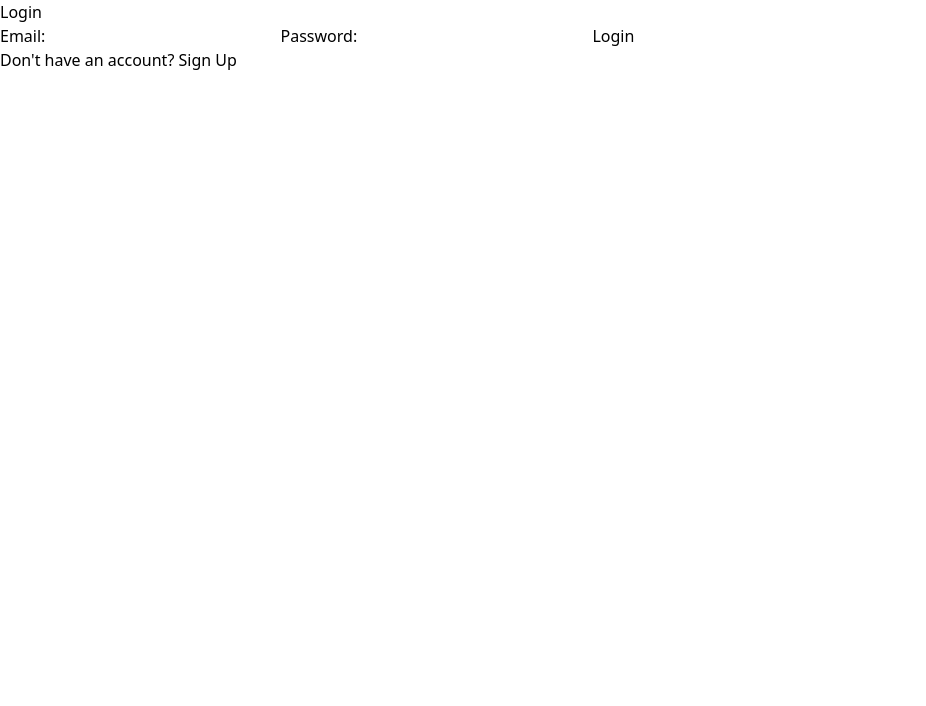
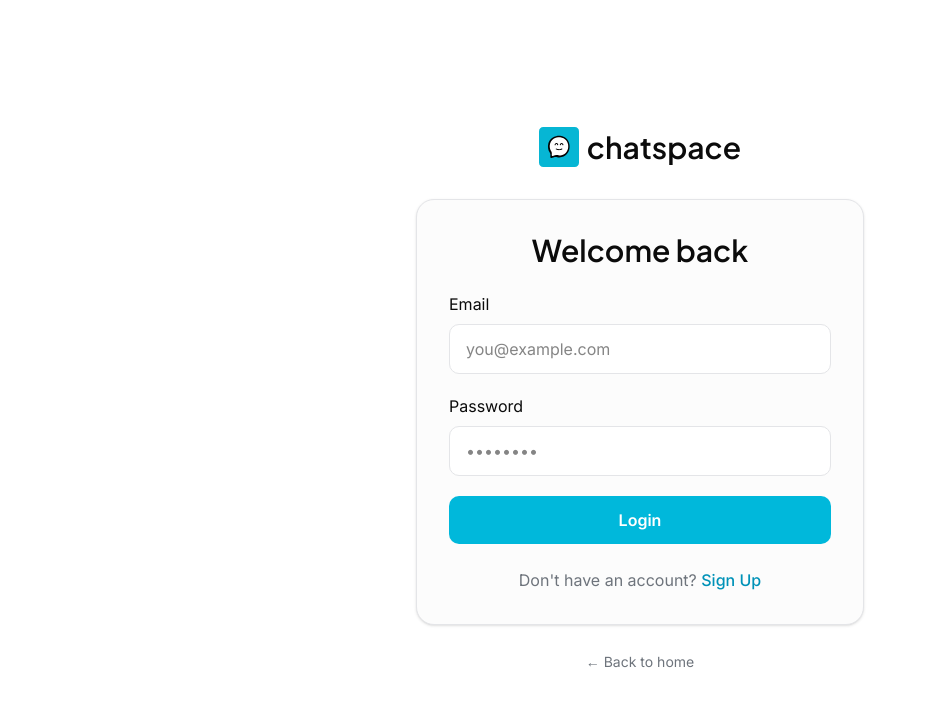
Before and after one commit to emmant-web/chatspace, a React (Vite) app: page /login in a window 1280 px wide. Shown: the top 706 px of the page, without its empty margins (0-926 px from the left). Built offline with nearby package versions, Linux system fonts and the light colour scheme; no server answers.

Commit message:
added svg of chatspace logo, added styling for sign up and login, added routes for get started buttons

```diff
--- a/src/components/auth/Auth.tsx
+++ b/src/components/auth/Auth.tsx
@@ -1,6 +1,8 @@
 import { useState } from "react";
 import { useForm } from "react-hook-form";
+import { Link } from "react-router";
 import { supabase } from "../../supabaseClient";
+import Logo from "../../assets/images/logo-v1.svg";
 
 enum AuthType {
   Login = "login",
@@ -12,13 +14,13 @@ interface AuthFormData {
   password: string;
 }
 
-interface AuthProps{
+interface AuthProps {
   initialAuthType?: AuthType;
 }
 
-function Auth({initialAuthType = AuthType.SignUp}: AuthProps) {
+function Auth({ initialAuthType = AuthType.SignUp }: AuthProps) {
   const [authType, setAuthType] = useState<AuthType>(initialAuthType);
-  const [authErrorMessage, setAuthErrorMessage] = useState<string | null>(null)
+  const [authErrorMessage, setAuthErrorMessage] = useState<string | null>(null);
 
   const {
     register,
@@ -27,72 +29,127 @@ function Auth({initialAuthType = AuthType.SignUp}: AuthProps) {
   } = useForm<AuthFormData>();
 
   const onSubmit = async (data: AuthFormData) => {
-    setAuthErrorMessage(null)
+    setAuthErrorMessage(null);
 
     if (authType === AuthType.Login) {
-     const {error}  = await supabase.auth.signInWithPassword({
+      const { error } = await supabase.auth.signInWithPassword({
         email: data.email,
         password: data.password,
       });
 
       if (error) setAuthErrorMessage(error.message);
     } else {
-         const {error}  = await supabase.auth.signUp({
+      const { error } = await supabase.auth.signUp({
         email: data.email,
         password: data.password,
       });
 
       if (error) {
-                setAuthErrorMessage(error.message)
+        setAuthErrorMessage(error.message);
       } else {
-                alert("Sign up successful! Please check your email for confirmation.")
+        alert("Sign up successful! Please check your email for confirmation.");
       }
     }
   };
 
   return (
-    <div className="auth-container">
-      <h2> {authType === AuthType.Login ? "Login" : "Sign Up"} </h2>
-      <form onSubmit={handleSubmit(onSubmit)}>
-        <label>Email: </label>
+    <div className="min-h-screen bg-background flex items-center justify-center px-4 py-12">
+      <div className="w-full max-w-md">
+        {/* Logo */}
+        <Link to="/" className="flex items-center justify-center gap-2 mb-8 hover:opacity-80 transition-opacity">
+          <img className="w-10 h-10" src={Logo} alt="chatspace logo" />
+          <span className="text-h3 text-foreground">chatspace</span>
+        </Link>
+
+        {/* Auth Card */}
+        <div className="bg-card border border-border rounded-2xl p-8 shadow-sm">
+          <h2 className="text-h3 text-foreground mb-6 text-center">
+            {authType === AuthType.Login ? "Welcome back" : "Create your account"}
+          </h2>
+
+          <form onSubmit={handleSubmit(onSubmit)} className="space-y-5">
+            {/* Email Input */}
+            <div className="space-y-2">
+              <label htmlFor="email" className="text-body text-foreground block">
+                Email
+              </label>
               <input
+                id="email"
                 type="email"
+                className="w-full px-4 py-3 bg-background border border-input rounded-lg text-body text-foreground focus:outline-none focus:ring-2 focus:ring-ring transition-all"
+                placeholder="you@example.com"
                 {...register("email", { required: "Email is required." })}
               />
+              {errors.email && (
+                <p className="text-small text-destructive">{errors.email.message}</p>
+              )}
+            </div>
 
-        {errors.email && <p className="error-text">{errors.email.message}</p>}
-
-        <label>Password: </label>
+            {/* Password Input */}
+            <div className="space-y-2">
+              <label htmlFor="password" className="text-body text-foreground block">
+                Password
+              </label>
               <input
+                id="password"
                 type="password"
+                className="w-full px-4 py-3 bg-background border border-input rounded-lg text-body text-foreground focus:outline-none focus:ring-2 focus:ring-ring transition-all"
+                placeholder="••••••••"
                 {...register("password", { required: "Password is required." })}
               />
+              {errors.password && (
+                <p className="text-small text-destructive">{errors.password.message}</p>
+              )}
+            </div>
 
-        {errors.password && (
-          <p className="error-text">{errors.password.message}</p>
+            {/* Error Message */}
+            {authErrorMessage && (
+              <div className="bg-destructive/10 border border-destructive/20 rounded-lg p-3">
+                <p className="text-small text-destructive">{authErrorMessage}</p>
+              </div>
             )}
 
-        {authErrorMessage && <p className="error-text">{authErrorMessage}</p>}
-
-        <button type="submit">
+            {/* Submit Button */}
+            <button
+              type="submit"
+              className="btn-rectangle-filled w-full text-button text-primary-foreground hover:opacity-90 transition-opacity"
+            >
               {authType === AuthType.Login ? "Login" : "Sign Up"}
             </button>
           </form>
 
-      <div>
+          {/* Toggle Auth Type */}
+          <div className="mt-6 text-center">
             {authType === AuthType.Login ? (
-          <p>
+              <p className="text-body text-muted-foreground">
                 Don't have an account?{" "}
-            <button onClick={() => setAuthType(AuthType.SignUp)}>
+                <button
+                  onClick={() => setAuthType(AuthType.SignUp)}
+                  className="text-primary hover:underline font-medium"
+                >
                   Sign Up
                 </button>
               </p>
             ) : (
-          <p>
+              <p className="text-body text-muted-foreground">
                 Already have an account?{" "}
-            <button onClick={() => setAuthType(AuthType.Login)}>Login</button>
+                <button
+                  onClick={() => setAuthType(AuthType.Login)}
+                  className="text-primary hover:underline font-medium"
+                >
+                  Login
+                </button>
               </p>
             )}
+          </div>
+        </div>
+
+        {/* Back to Home Link */}
+        <div className="mt-6 text-center">
+          <Link to="/" className="text-small text-muted-foreground hover:text-foreground transition-colors">
+            ← Back to home
+          </Link>
+        </div>
       </div>
     </div>
   );
--- a/src/components/landing/Hero.tsx
+++ b/src/components/landing/Hero.tsx
@@ -2,7 +2,7 @@
 // import PlaceholderLogo from "../../assets/images/icons/placeholder-logo.svg";
 import { StaticMacbook } from "../ui/StaticMacbook";
 import { Link } from "react-router";
-import Logo from "../../assets/images/logo-v1.png";
+import Logo from "../../assets/images/logo-v1.svg";
 
 function Hero() {
   return (
@@ -37,7 +37,10 @@ function Hero() {
           >
             Get Started
           </Link>
-          <a href="#features"className="text-button btn-rectangle-outlined cursor: pointer">
+          <a
+            href="#features"
+            className="text-button btn-rectangle-outlined cursor: pointer"
+          >
             View Features
           </a>
         </div>
@@ -53,12 +56,18 @@ function Hero() {
             Join rooms, create conversations, stay connected
           </p>
           <div className="flex gap-4 mt-4">
-            <button className="text-button btn-rectangle-filled cursor-pointer px-8 py-3 text-base lg:text-lg transition-transform hover:scale-105">
+            <Link
+              className="text-button btn-rectangle-filled cursor-pointer px-8 py-3 text-base lg:text-lg transition-transform hover:scale-105"
+              to="/signup"
+            >
               Get Started
-            </button>
-            <a href="#features" className="text-button btn-rectangle-outlined cursor-pointer px-8 py-3 text-base lg:text-lg transition-transform hover:scale-105">
-            View Features
-          </a>
+            </Link>
+            <a
+              href="#features"
+              className="text-button btn-rectangle-outlined cursor-pointer px-8 py-3 text-base lg:text-lg transition-transform hover:scale-105"
+            >
+              View Features
+            </a>
           </div>
         </div>
         <StaticMacbook
--- a/src/components/landing/LandingNavbar.tsx
+++ b/src/components/landing/LandingNavbar.tsx
@@ -2,7 +2,7 @@ import { useState } from "react";
 import { Link } from "react-router";
 import { X, Menu } from "lucide-react";
 // import PlaceholderLogo from "../../assets/images/icons/placeholder-logo.svg";
-import Logo from "../../assets/images/logo-v1.png"
+import Logo from "../../assets/images/logo-v1.svg"
 
 function LandingNavbar() {
   const [mobileMenuOpen, setMobileMenuOpen] = useState(false);
```
Also changed, not shown: src/assets/images/logo-v1.svg (added). Lines whose indentation alone changed are shown as unchanged.
